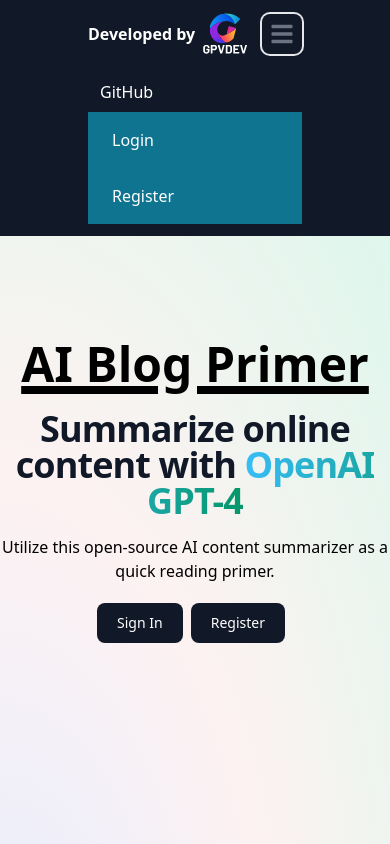
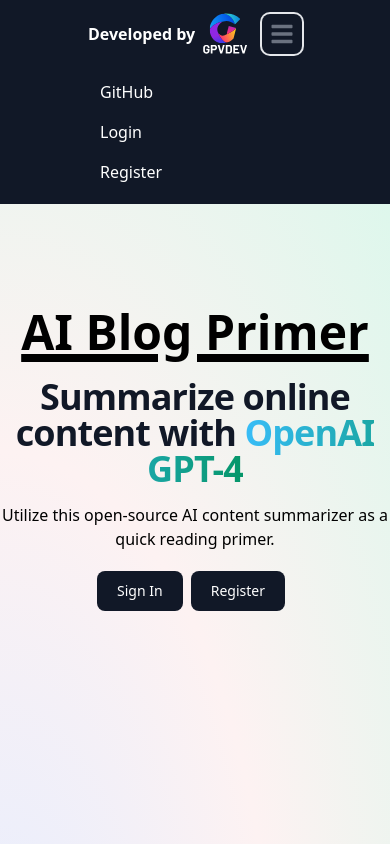
Before and after one commit to GPVcode/aiTextPrimer, a React (Create React App) app in the folder frontend/: page / in a window 390 px wide. Both pictures are taken after a click on the button "Open main menu". Shown: the top 844 px of the page. Built offline with nearby package versions, Linux system fonts and the light colour scheme; no server answers; a web font is replaced by a local one.

Commit message:
fixed up nav dropdown links

```diff
--- a/frontend/src/App.js
+++ b/frontend/src/App.js
@@ -7,7 +7,7 @@
 
   return (
 
-    <div>
+    <div className='min-h-screen bg-[radial-gradient(ellipse_at_bottom_left,_var(--tw-gradient-stops))] from-indigo-100 via-red-50 to-green-100 dark:bg-gray-900'>
 
       <Header />
       <ToastContainer />
--- a/frontend/src/components/Header.jsx
+++ b/frontend/src/components/Header.jsx
@@ -40,21 +40,28 @@
           <Navbar.Toggle />
           <Navbar.Collapse>
             <Navbar.Link
-              as='button'
+             active
+             class=""
+            >
+            <Link
+              type='button'
               onClick={() =>
                 window.open("https://github.com/GPVcode/aiTextPrimer", "_blank")
               }
               class='block py-2 pl-3 pr-4 text-white rounded hover:bg-white hover:text-gray-950 md:hover:bg-white md:border-0 md:hover:text-gray-950 md:p-0 dark:text-white md:dark:hover:text-blue-500 dark:hover:bg-gray-700 dark:hover:text-white md:dark:hover:bg-transparent'
-            >
-            GitHub
+              >
+                GitHub
+              </Link>
             </Navbar.Link>
             <Navbar.Link
               active
+              class="]"
             >
               { userInfo ? <Link class="block py-2 pl-3 pr-4 text-white rounded hover:bg-white hover:text-gray-950 md:hover:bg-white md:border-0 md:hover:text-gray-950 md:p-0 dark:text-white md:dark:hover:text-blue-500 dark:hover:bg-gray-700 dark:hover:text-white md:dark:hover:bg-transparent" to='/profile'>Profile</Link> : <Link class='block py-2 pl-3 pr-4 text-white rounded hover:bg-white hover:text-gray-950 md:hover:bg-white md:border-0 md:hover:text-gray-950 md:p-0 dark:text-white md:dark:hover:text-blue-500 dark:hover:bg-gray-700 dark:hover:text-white md:dark:hover:bg-transparent' to='/login'>Login</Link>}
             </Navbar.Link>
             <Navbar.Link
               active
+              class=""
             >
               { userInfo ?
                 <Link class="block py-2 pl-3 pr-4 text-white rounded hover:bg-white hover:text-gray-950 md:hover:bg-white md:border-0 md:hover:text-gray-950 md:p-0 dark:text-white md:dark:hover:text-blue-500 dark:hover:bg-gray-700 dark:hover:text-white md:dark:hover:bg-transparent" onClick={ logoutHandler }>Logout</Link> :
```
Also changed, not shown: 12 other files (tests, documents, lock files or other folders).
